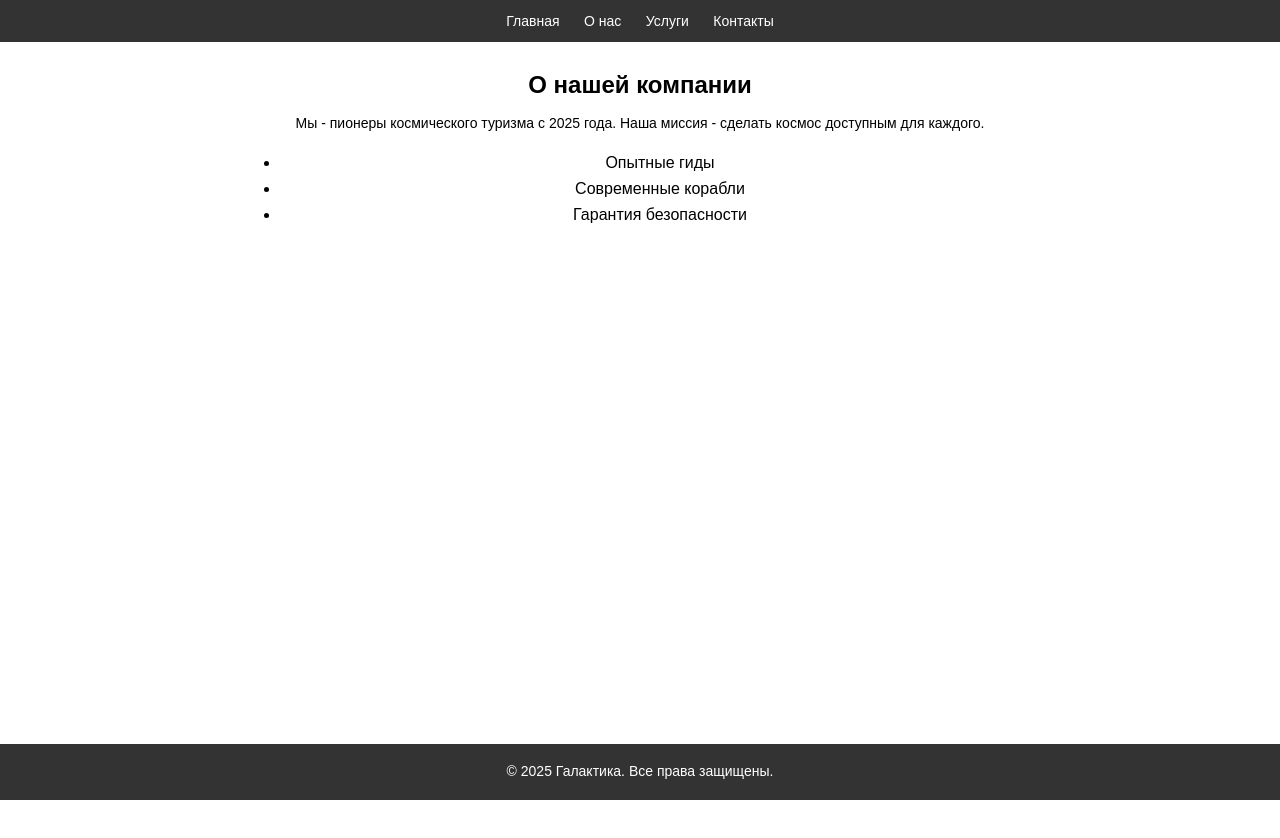
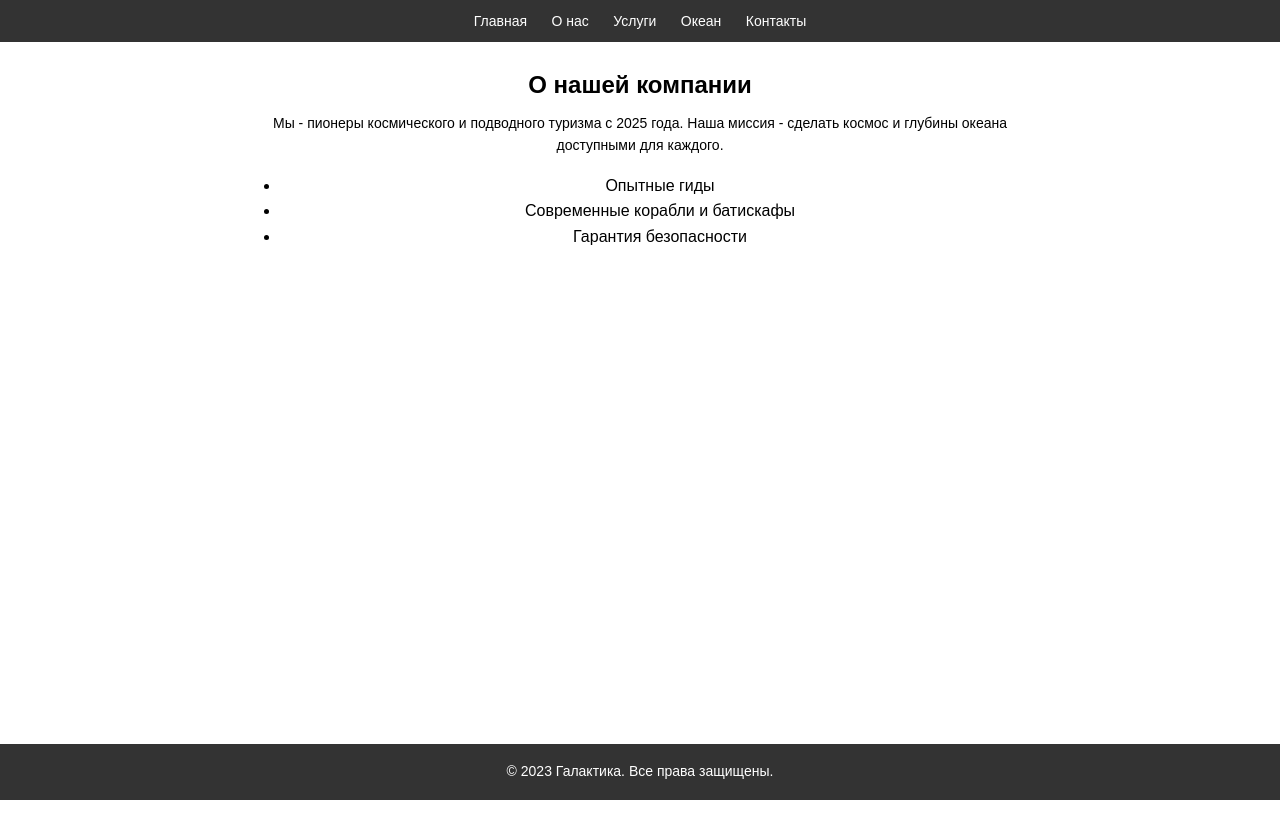
Before and after one commit to Kristinkass/kristinkass.github.io, a plain HTML site: page about.html in a window 1280 px wide. Drawn offline with Linux system fonts and the light colour scheme.

Commit message:
Update about.html

```diff
--- a/about.html
+++ b/about.html
@@ -13,22 +13,22 @@
                 <li><a href="index.html">Главная</a></li>
                 <li><a href="about.html">О нас</a></li>
                 <li><a href="services.html">Услуги</a></li>
+                <li><a href="ocean.html">Океан</a></li> <!-- Новая ссылка -->
                 <li><a href="contact.html">Контакты</a></li>
             </ul>
         </nav>
     </header>
     <main>
         <h1>О нашей компании</h1>
-        <p>Мы - пионеры космического туризма с 2025 года. Наша миссия - сделать космос доступным для каждого.</p>
+        <p>Мы - пионеры космического и подводного туризма с 2025 года. Наша миссия - сделать космос и глубины океана доступными для каждого.</p> <!-- Обновили текст -->
         <ul>
             <li>Опытные гиды</li>
-            <li>Современные корабли</li>
+            <li>Современные корабли и батискафы</li> <!-- Добавили про батискафы -->
             <li>Гарантия безопасности</li>
         </ul>
     </main>
     <footer>
-        <p>&copy; 2025 Галактика. Все права защищены.</p>
+        <p>&copy; 2023 Галактика. Все права защищены.</p>
     </footer>
 </body>
-
 </html>
```
